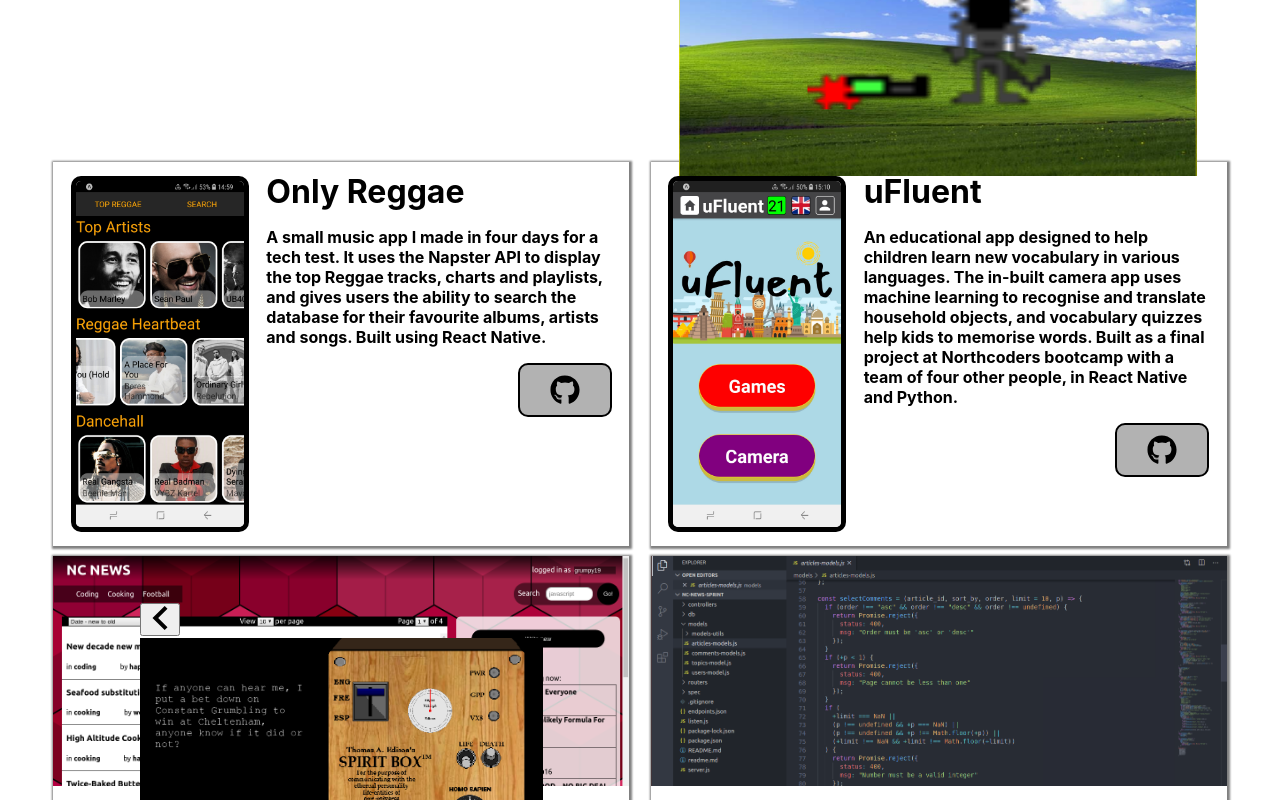
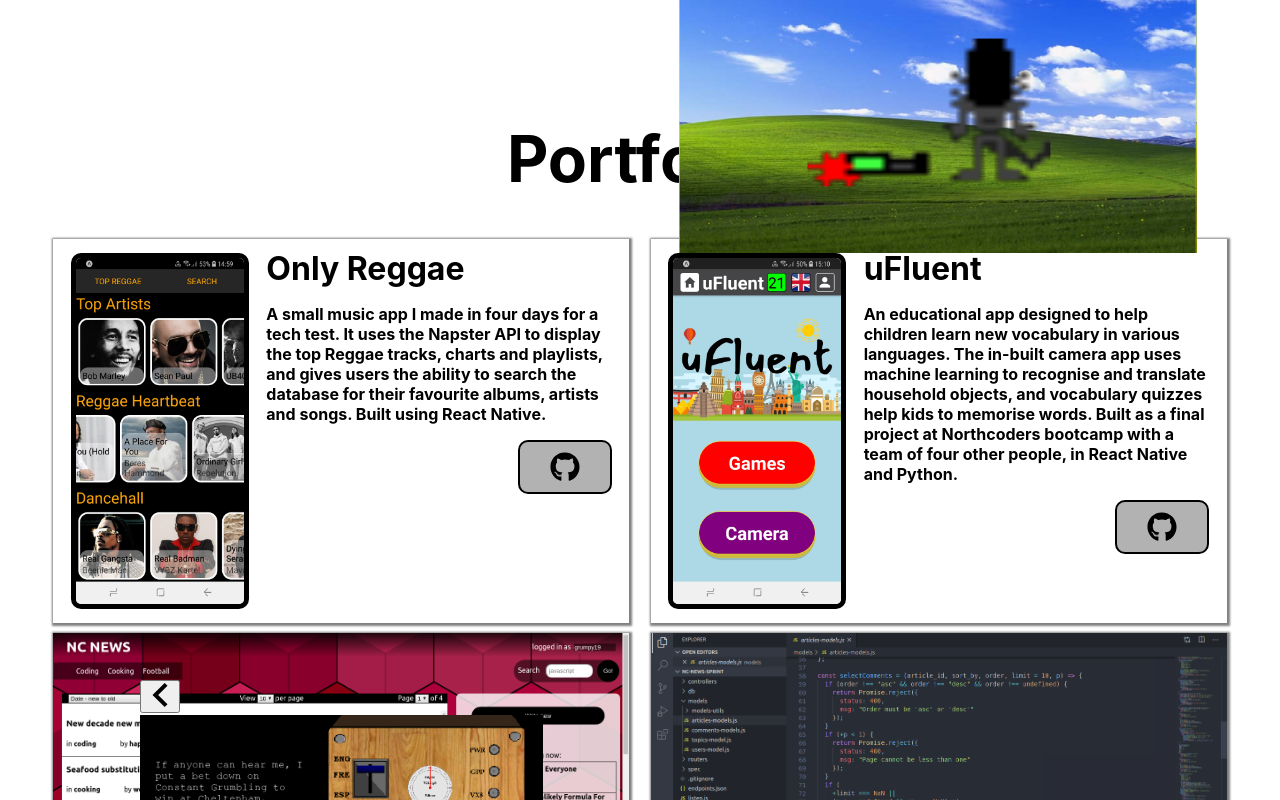
Before and after one commit to joecooper1/pf, a React (Create React App) app: page / in a window 1280 px wide. Shown: the part 680-1480 px from the top of the page. Built offline with nearby package versions, Linux system fonts and the light colour scheme.

Commit message:
add portfolio header

```diff
--- a/src/components/ProjectBox.js
+++ b/src/components/ProjectBox.js
@@ -1,16 +1,19 @@
 import React from "react";
 
-import { Box } from "../styles/Projects";
+import { Box, PortfolioTitle } from "../styles/Projects";
 import Project from "./Project";
 
 import { projectData } from "../data/projectData";
 
 export default function ProjectBox(props) {
   return (
-    <Box dimensions={props}>
-      {projectData.map(data => {
-          return <Project dimensions={props} data={data} key={data.name} />
-      })}
-    </Box>
+    <div>
+      <PortfolioTitle dimensions={props}>Portfolio</PortfolioTitle>
+      <Box dimensions={props}>
+        {projectData.map((data) => {
+          return <Project dimensions={props} data={data} key={data.name} />;
+        })}
+      </Box>
+    </div>
   );
 }
--- a/src/styles/Projects.js
+++ b/src/styles/Projects.js
@@ -24,7 +24,7 @@
   align-content: space-around;
 `;
 
-export const ProjectStyle = styled.div`
+export const ProjectStyle = styled.li`
   width: ${(props) => {
     return props.width > 1024
       ? `${props.width * 0.45}px`
@@ -54,7 +54,16 @@
   align-items: center;
 `;
 
-export const Title = styled.h2`
+export const PortfolioTitle = styled.h2`
+  font-size: ${props=> {
+    return props.dimensions.width > 1024 ? '2em' : '1em'
+  }};
+  text-align: center;
+  color: black;
+  margin: 0;
+`;
+
+export const Title = styled.h3`
   font-size: 1em;
   color: black;
   margin: 0;
```
